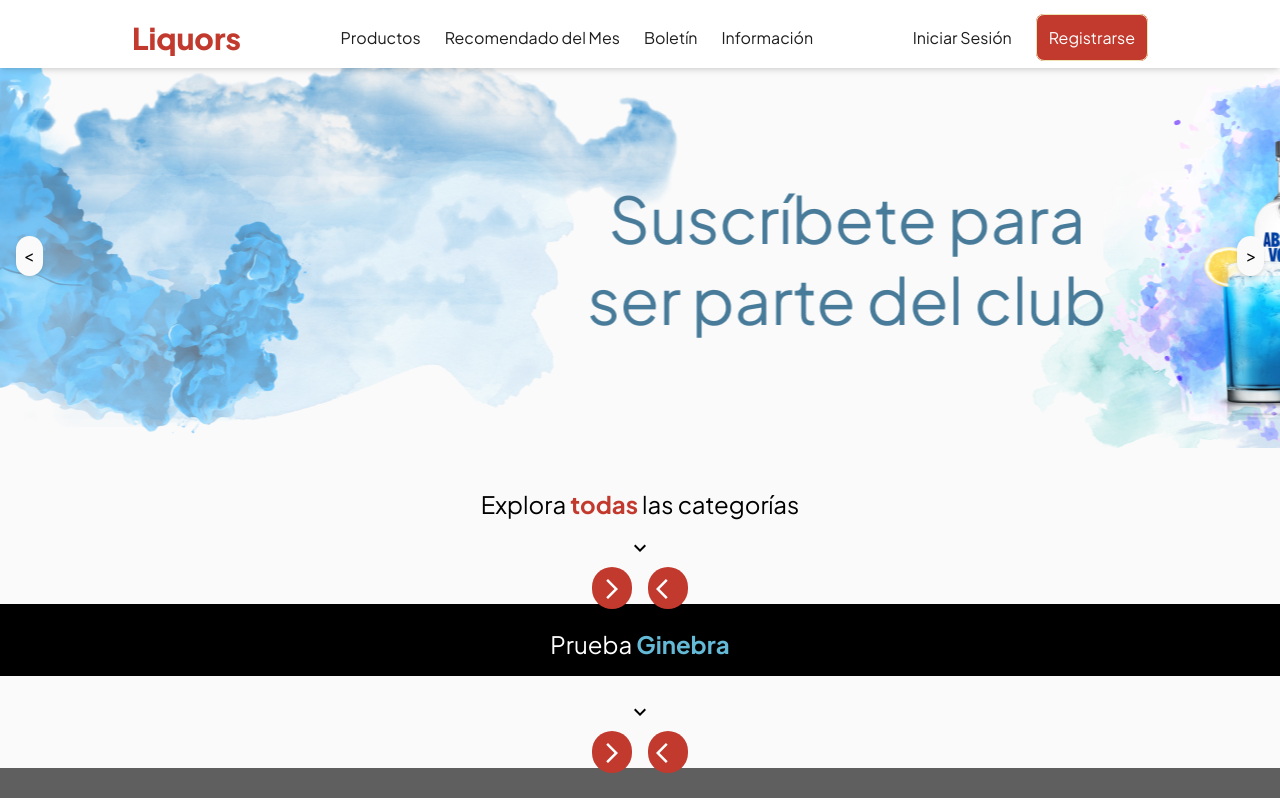
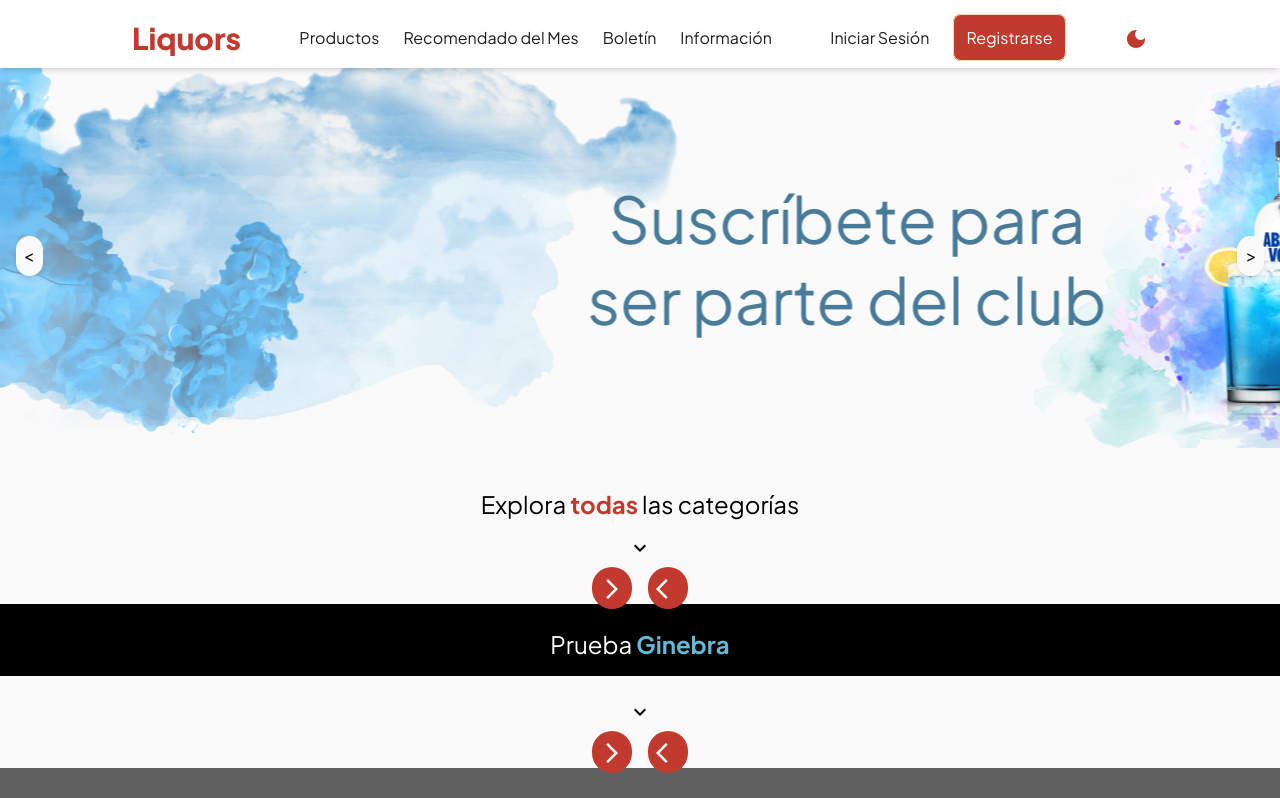
Before and after one commit to tomysykess/FrontDeploy, a Next.js app in the folder liquors/: page / in a window 1280 px wide. Shown: the top 798 px of the page. Built offline with nearby package versions, Linux system fonts and the light colour scheme; no server answers; what @mercadopago/sdk-react would draw is missing.

Commit message:
pude buildear

```diff
--- a/liquors/src/app/layout.tsx
+++ b/liquors/src/app/layout.tsx
@@ -6,7 +6,7 @@ import { NavBar } from "@/components/navBar/navbar";
 import Providers from "@/store/providers";
 import AuthStore from "@/components/authStore/AuthStore";
 import Landbot from "@/components/landbot/Landbot";
-/* import { ThemeProvider } from "@/components/providerDark/ProviderDark"; */
+import { ThemeProvider } from "@/components/providerDark/ProviderDark";
 
 const inter = Inter({ subsets: ["latin"] });
 
@@ -21,10 +21,10 @@ export default function RootLayout({
   children: React.ReactNode;
 }) {
   return (
+    <ThemeProvider>
       <html lang="en">
         <body className={inter.className}>
           <Providers>
-          {/*     <ThemeProvider> */}
             <AuthStore>
               <NavBar />
               <div className="pt-16 ">
@@ -41,9 +41,9 @@ export default function RootLayout({
               <Landbot></Landbot>
               <Footer />
             </AuthStore>
-          {/*      </ThemeProvider> */}
           </Providers>
         </body>
       </html>
+    </ThemeProvider>
   );
 }
--- a/liquors/src/components/navBar/navbar.tsx
+++ b/liquors/src/components/navBar/navbar.tsx
@@ -5,7 +5,7 @@ import { useEffect, useState } from "react";
 import { Logged } from "../logged/logged";
 import { UnLogged } from "../unLogged/unLogged";
 import Link from "next/link";
-/* import ButtonDark from "../providerDark/buttonDark"; */
+import ThemeToggleButton from "../providerDark/buttonDark";
 
 export const NavBar: React.FC = () => {
   const pathname = usePathname();
@@ -68,9 +68,7 @@ export const NavBar: React.FC = () => {
             </ul>
           </div>
           <div>{token ? <Logged /> : <UnLogged />}</div>
-          {/*     <div>
-            <ButtonDark></ButtonDark>
-          </div> */}
+          <ThemeToggleButton></ThemeToggleButton>
         </div>
       </nav>
     </div>
--- a/liquors/src/components/providerDark/ProviderDark.tsx
+++ b/liquors/src/components/providerDark/ProviderDark.tsx
@@ -1,10 +1,23 @@
-/* "use client";
-import { useContext, useEffect, useState, createContext } from "react";
+"use client";
+import {
+  useContext,
+  useEffect,
+  useState,
+  createContext,
+  ReactNode,
+} from "react";
 
-const ThemeContext: any = createContext();
+interface ThemeContextType {
+  theme: string;
+  toggleTheme: () => void;
+}
+
+const ThemeContext = createContext<ThemeContextType | undefined>(undefined);
+
 interface Props {
-  children: React.ReactNode;
+  children: ReactNode;
 }
+
 export const ThemeProvider = ({ children }: Props) => {
   const [theme, setTheme] = useState("light");
 
@@ -34,5 +47,10 @@ export const ThemeProvider = ({ children }: Props) => {
   );
 };
 
-export const useTheme = () => useContext(ThemeContext);
- */
+export const useTheme = (): ThemeContextType => {
+  const context = useContext(ThemeContext);
+  if (!context) {
+    throw new Error("useTheme must be used within a ThemeProvider");
+  }
+  return context;
+};
--- a/liquors/src/components/providerDark/buttonDark.tsx
+++ b/liquors/src/components/providerDark/buttonDark.tsx
@@ -1,18 +1,19 @@
-/* import { useTheme } from "./ProviderDark";
+import React from "react";
+import { useTheme } from "./ProviderDark";
+import DarkModeIcon from "@mui/icons-material/DarkMode";
 
-const ButtonDark = () => {
-  const { theme, toggleTheme }: any = useTheme();
+const ThemeToggleButton: React.FC = () => {
+  const { theme, toggleTheme } = useTheme();
 
   return (
-    <button
-      onClick={toggleTheme}
-      className="p-2 rounded-md bg-wine text-greyVivino
-"
-    >
-      {theme === "dark" ? "Modo Claro" : "Modo Oscuro"}
+    <button onClick={toggleTheme}>
+      {theme === "dark" ? (
+        <DarkModeIcon className="text-white"></DarkModeIcon>
+      ) : (
+        <DarkModeIcon className="text-wine"></DarkModeIcon>
+      )}
     </button>
   );
 };
 
-export default ButtonDark;
- */
+export default ThemeToggleButton;
```
Lines whose indentation alone changed are shown as unchanged.
